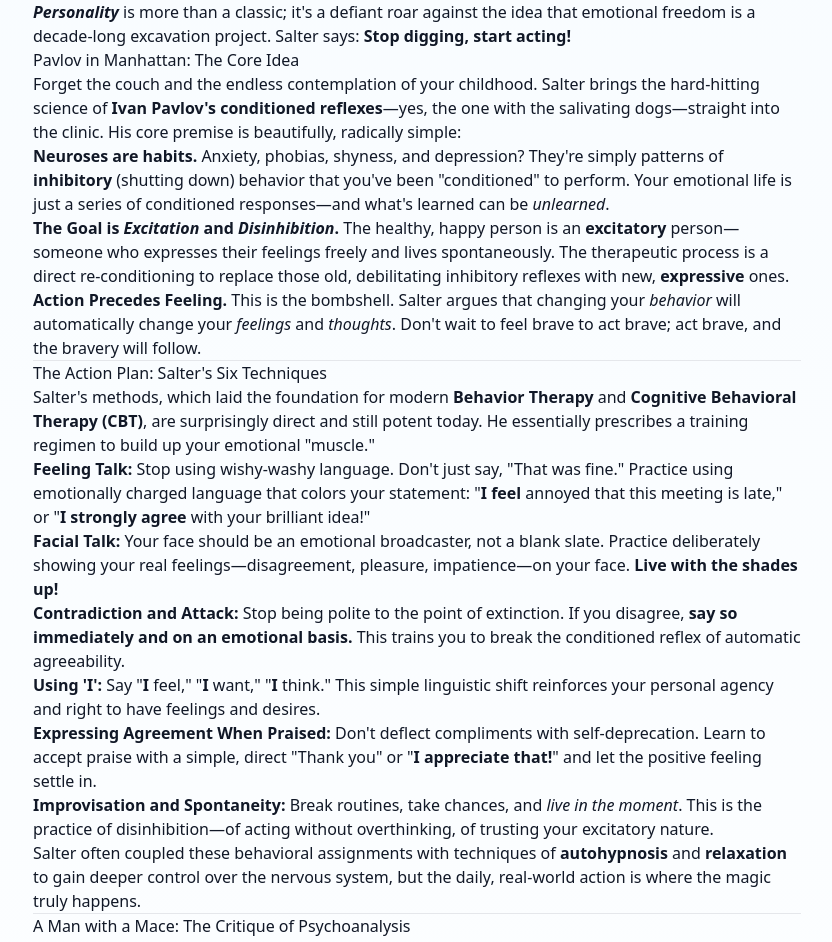
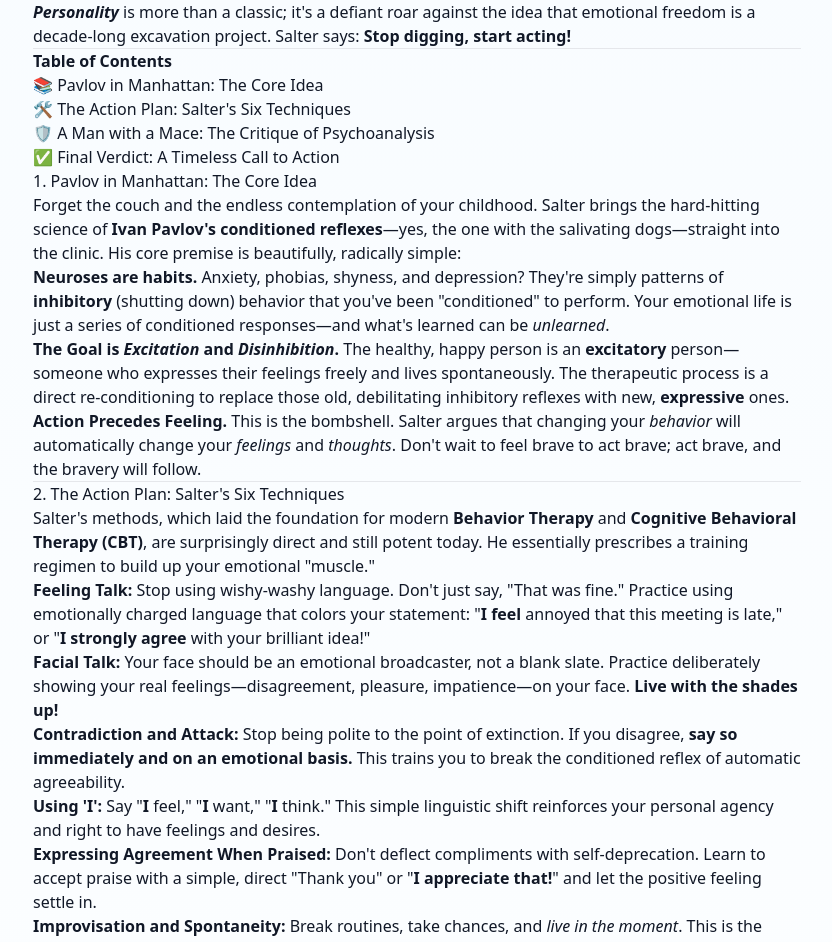
Before and after one commit to matthiasbouquet/authenticself.github.io, a React (Vite) app: page /blog/conditioned-reflex-therapy-andrew-salter-review in a window 1280 px wide. Shown: the part 846-1788 px from the top of the page, without its empty margins (223-1055 px from the left). Built offline with nearby package versions, Linux system fonts and the light colour scheme.

Commit message:
blog salter

```diff
--- a/src/pages/BlogSalterCRT.jsx
+++ b/src/pages/BlogSalterCRT.jsx
@@ -25,7 +25,16 @@
             This is a book that didn&apos;t just walk— it charged! — into the world of psychotherapy. Published in 1949, <strong>Andrew Salter&apos;s <em>Conditioned Reflex Therapy: The Direct Approach to the Reconstruction of the Personality</em></strong> is more than a classic; it&apos;s a defiant roar against the idea that emotional freedom is a decade-long excavation project. Salter says: <strong>Stop digging, start acting!</strong>
           </p>
 
-          <h2>Pavlov in Manhattan: The Core Idea</h2>
+          <hr />
+          <h2><strong>Table of Contents</strong></h2>
+          <ol>
+            <li>📚 <a href="#core-idea">Pavlov in Manhattan: The Core Idea</a></li>
+            <li>🛠️ <a href="#six-techniques">The Action Plan: Salter&apos;s Six Techniques</a></li>
+            <li>🛡️ <a href="#psychoanalysis-critique">A Man with a Mace: The Critique of Psychoanalysis</a></li>
+            <li>✅ <a href="#final-verdict">Final Verdict: A Timeless Call to Action</a></li>
+          </ol>
+
+          <h2 id="core-idea">1. Pavlov in Manhattan: The Core Idea</h2>
 
           <p>Forget the couch and the endless contemplation of your childhood. Salter brings the hard-hitting science of <strong>Ivan Pavlov&apos;s conditioned reflexes</strong>—yes, the one with the salivating dogs—straight into the clinic. His core premise is beautifully, radically simple:</p>
 
@@ -37,7 +46,7 @@
 
           <hr />
 
-          <h2>The Action Plan: Salter&apos;s Six Techniques</h2>
+          <h2 id="six-techniques">2. The Action Plan: Salter&apos;s Six Techniques</h2>
 
           <p>Salter&apos;s methods, which laid the foundation for modern <strong>Behavior Therapy</strong> and <strong>Cognitive Behavioral Therapy (CBT)</strong>, are surprisingly direct and still potent today. He essentially prescribes a training regimen to build up your emotional &quot;muscle.&quot;</p>
 
@@ -66,11 +75,11 @@
 
           <hr />
 
-          <h2>A Man with a Mace: The Critique of Psychoanalysis</h2>
+          <h2 id="psychoanalysis-critique">3. A Man with a Mace: The Critique of Psychoanalysis</h2>
           <p>Salter wasn&apos;t just a therapist; he was a revolutionary. Much of the book is dedicated to a blistering, witty, and often savage critique of <strong>Psychoanalysis</strong>, which was the dominant school of thought at the time.</p>
           <p>He argued that Freudian therapy was <strong>too long, too vague, and often ineffective</strong> because it focused on <em>insight</em> rather than <em>action</em>. Asking &quot;Why do I feel this way?&quot; is less productive, in Salter&apos;s view, than simply changing the way you <em>act</em>. For Salter, the path to a &quot;reconstructed personality&quot; isn&apos;t a historical dig—it&apos;s a high-speed construction project.</p>
 
-          <h2>Final Verdict: A Timeless Call to Action</h2>
+          <h2 id="final-verdict">4. Final Verdict: A Timeless Call to Action</h2>
           <p>While some of Salter&apos;s philosophy can feel a touch too <strong>mechanistic</strong> for modern sensibilities (he famously wrote, &quot;He remains an automaton, but now he is a happy one&quot;), the book&apos;s value is undeniable. Lauded by figures like <strong>Aldous Huxley</strong>, <em>Conditioned Reflex Therapy</em> is a foundational text that successfully pivoted psychotherapy from passive analysis to active change.</p>
           <p>It teaches you to stop being a &quot;receiver&quot; of life&apos;s experiences and become an <strong>&quot;emotional broadcaster.&quot;</strong> It’s a compelling, direct, and often humorous book that reminds us that happiness isn&apos;t a state of being you <em>find</em>, but a pattern of behavior you <strong>condition</strong>. If you feel inhibited, shy, or simply stuck, this book is your blueprint for breaking out and unleashing the confident, expressive person you were meant to be. It&apos;s time to get the steam out!</p>
 
```
